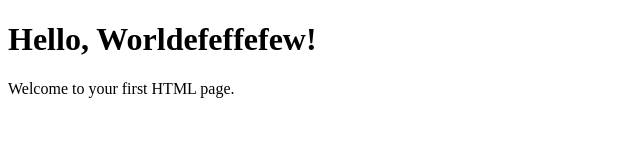
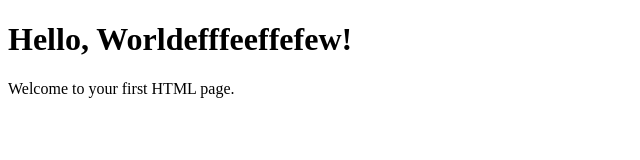
Before and after one commit to rowlie/novtest, a plain HTML site: page index.html in a window 1280 px wide. Shown: the whole page, without its empty margins (0-640 px from the left). Drawn offline with Linux system fonts and the light colour scheme.

Commit message:
Update index.html

```diff
--- a/index.html
+++ b/index.html
@@ -5,7 +5,7 @@
     <title>Hello World</title>
 </head>
 <body>
-    <h1>Hello, Worldefeffefew!</h1>
+    <h1>Hello, Worldefffeeffefew!</h1>
     <p>Welcome to your first HTML page.</p>
 </body>
 </html>
```
